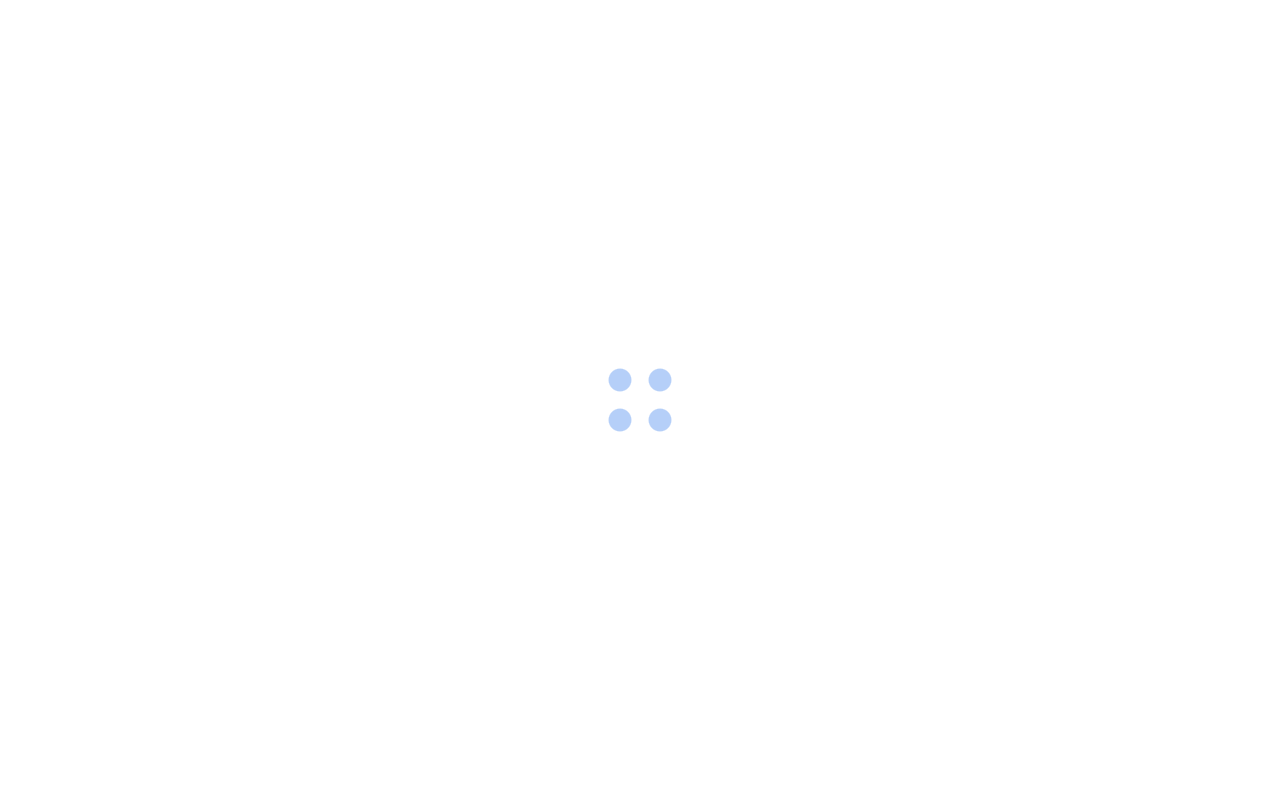
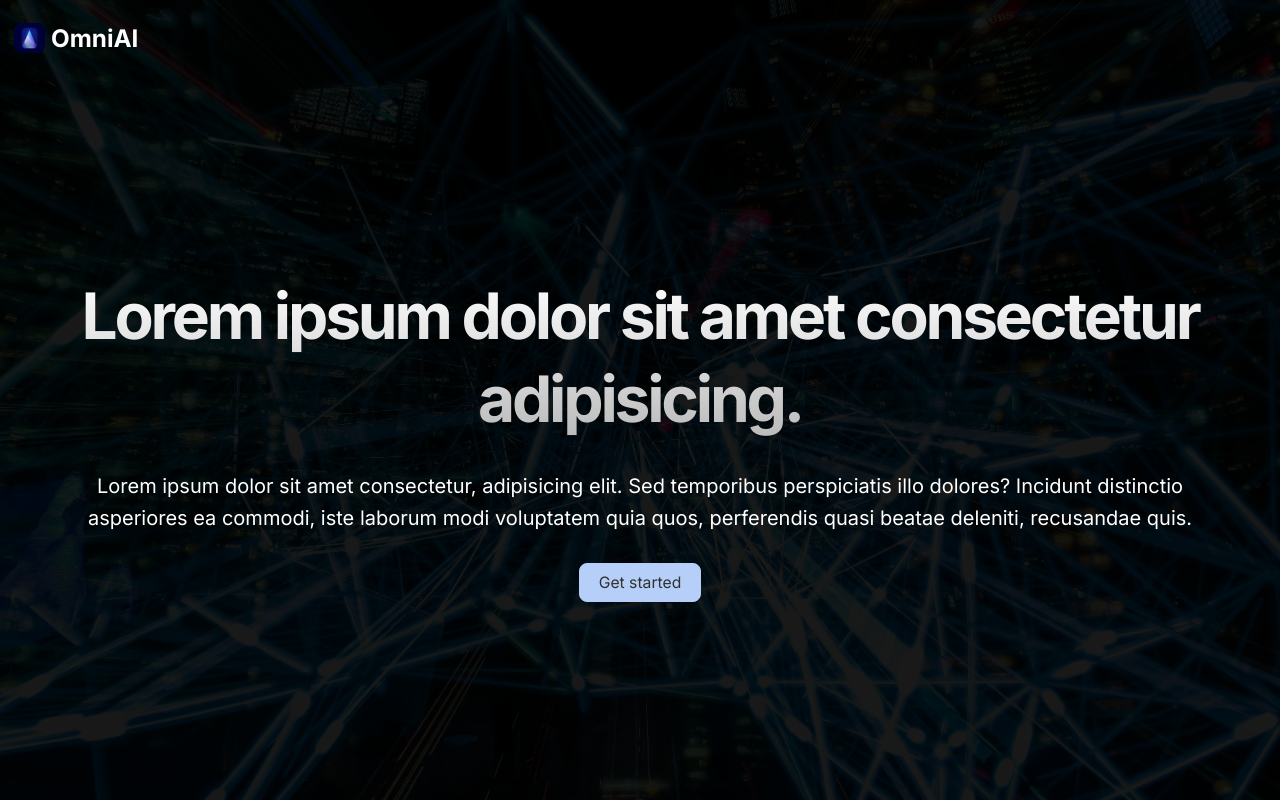
Before and after one commit to chideraemmanuel/omni-ai, a Next.js app: page / in a window 1280 px wide. Built offline with nearby package versions, Linux system fonts and the light colour scheme.

Commit message:
feat: adds basic landing page

```diff
--- a/app/globals.scss
+++ b/app/globals.scss
@@ -73,6 +73,7 @@
   --primary-text-color: #000;
   --secondary-text-color: #666;
   --text-gradient: linear-gradient(180deg, #555, #000);
+  --light-text-gradient: linear-gradient(180deg, #fff, #adadad);
 }
 
 // @media (prefers-color-scheme: dark) {
--- /dev/null
+++ b/app/page.module.scss
@@ -0,0 +1,166 @@
+// /* Enable hover only on non-touch devices */
+// @media (hover: hover) and (pointer: fine) {
+// }
+
+// @media (prefers-reduced-motion) {
+// }
+
+// @media (min-width: 701px) and (max-width: 1120px) {
+// }
+
+// @media (prefers-color-scheme: dark) {
+//   .vercelLogo {
+//     filter: invert(1);
+//   }
+
+//   .logo {
+//     filter: invert(1) drop-shadow(0 0 0.3rem #ffffff70);
+//   }
+// }
+
+// @keyframes rotate {
+//   from {
+//     transform: rotate(360deg);
+//   }
+//   to {
+//     transform: rotate(0deg);
+//   }
+// }
+
+// .container {
+//   width: 100%;
+//   height: 100vh;
+//   // background-color: red;
+// }
+
+// .logo {
+//   position: fixed;
+//   z-index: 10;
+//   height: var(--fluid-block-space-19);
+//   display: flex;
+//   align-items: center;
+//   padding: 0 var(--fluid-inline-space-3);
+
+//   > * {
+//     // filter: drop-shadow(10px, #fff);
+//   }
+// }
+
+// .header {
+//   display: flex;
+//   flex-direction: column;
+//   align-items: center;
+//   justify-content: center;
+
+//   background-color: rgba($color: #000000, $alpha: 0.9);
+//   height: 100%;
+//   // max-width: 1200px;
+//   margin: 0 auto;
+//   padding: 0 32px;
+//   text-align: center;
+
+//   h2 {
+//     font-size: max(48px, min(5vw, 76px));
+//     // font-size: var(--xxl-font);
+//     line-height: 1.3;
+//     letter-spacing: -0.05em;
+//     padding-bottom: max(5vh, 36px);
+//     padding-top: max(8vh, 48px);
+//     // background-image: var(--text-gradient);
+//     background-image: var(--light-text-gradient);
+//     background-clip: text;
+//     color: transparent;
+//     -webkit-background-clip: text;
+//     -webkit-text-fill-color: transparent;
+//   }
+
+//   p {
+//     font-size: max(15px, min(2vw, 20px));
+//     // font-size: var(--base-font);
+//     color: #fff;
+//     // color: var(--secondary-text-color);
+//     padding-bottom: max(5vh, 36px);
+//     line-height: 1.6;
+
+//     @media screen and (max-width: 375px) {
+//       padding-bottom: 32px;
+//     }
+
+//     strong {
+//       color: var(--primary-text-color);
+//     }
+//   }
+// }
+
+.container {
+  width: 100%;
+  height: 100vh;
+  // background-color: red;
+  display: flex;
+  flex-direction: column;
+}
+
+.header {
+  //   position: fixed;
+  // z-index: 10;
+  width: 100%;
+  background-color: rgba($color: #000000, $alpha: 0.9);
+
+  &_container {
+    height: var(--fluid-block-space-19);
+    display: flex;
+    align-items: center;
+    padding: 0 var(--fluid-inline-space-3);
+    max-width: 1400px;
+    margin: 0 auto;
+  }
+}
+
+.hero {
+  flex: 1;
+  background-color: rgba($color: #000000, $alpha: 0.9);
+  // background-color: red;
+
+  &_container {
+    display: flex;
+    flex-direction: column;
+    align-items: center;
+    justify-content: center;
+
+    height: 100%;
+    max-width: 1200px;
+    margin: 0 auto;
+    padding: 0 var(--fluid-inline-space-7);
+    text-align: center;
+
+    h2 {
+      font-size: max(48px, min(5vw, 76px));
+      // font-size: var(--xxl-font);
+      line-height: 1.3;
+      letter-spacing: -0.05em;
+      padding-bottom: var(--fluid-block-space-7);
+      background-image: var(--light-text-gradient);
+      background-clip: text;
+      color: transparent;
+      -webkit-background-clip: text;
+      -webkit-text-fill-color: transparent;
+    }
+
+    p {
+      font-size: max(15px, min(2vw, 20px));
+      // font-size: var(--base-font);
+      color: #fff;
+      // color: var(--secondary-text-color);
+      padding-bottom: var(--fluid-block-space-7);
+      line-height: 1.6;
+
+      @media screen and (max-width: 375px) {
+        padding-bottom: 32px;
+      }
+
+      strong {
+        color: var(--primary-text-color);
+      }
+    }
+  }
+}
--- a/app/page.tsx
+++ b/app/page.tsx
@@ -1,42 +1,38 @@
 'use client';
 
 import { FC } from 'react';
-// import { Prism as SyntaxHighlighter } from 'react-syntax-highlighter';
-import SyntaxHighlighter from 'react-syntax-highlighter/dist/esm/default-highlight';
-import { dark } from 'react-syntax-highlighter/dist/esm/styles/prism';
-import ReactMarkdown from 'react-markdown';
-import ChatBubble from '@/components/ui/chatBubble/ChatBubble';
-import TypingAnimation from '@/components/misc/typingAnimation/TypingAnimation';
-import FullScreenLoader from '@/components/ui/fullScreenLoader/FullScreenLoader';
+import styles from './page.module.scss';
+import bg from '@/assets/sign_in_showcase.jpg';
+import Button from '@/components/ui/button/Button';
+import Logo from '@/components/ui/logo/Logo';
 
 interface Props {}
 
 const Homepage: FC<Props> = () => {
-  const renderers = {
-    code: ({
-      language,
-      value,
-    }: {
-      language: string;
-      value: string | string[];
-    }) => {
-      return (
-        <SyntaxHighlighter style={dark} language={language} children={value} />
-      );
-    },
-  };
+  return (
+    <div
+      className={styles.container}
+      style={{ background: `url(${bg.src}) no-repeat center center/cover` }}
+    >
+      <div className={styles.header}>
+        <div className={styles.header_container}>
+          <Logo variant="light" />
+        </div>
+      </div>
+      <div className={styles.hero}>
+        <div className={styles.hero_container}>
+          <h2>Lorem ipsum dolor sit amet consectetur adipisicing.</h2>
+          <p>
+            Lorem ipsum dolor sit amet consectetur, adipisicing elit. Sed
+            temporibus perspiciatis illo dolores? Incidunt distinctio asperiores
+            ea commodi, iste laborum modi voluptatem quia quos, perferendis
+            quasi beatae deleniti, recusandae quis.
+          </p>
 
-  return (
-    <>
-      <FullScreenLoader />
-      <ChatBubble
-        role="assistant"
-        content={`
-       hi
-      `}
-      />
-      <ChatBubble role="assistant" content={<TypingAnimation />} />
-    </>
+          <Button size="lg" tagType='a' href='/register'>Get started</Button>
+        </div>
+      </div>
+    </div>
   );
 };
 
```
Also changed, not shown: app/page.module.css (deleted, +0 -28 lines).
